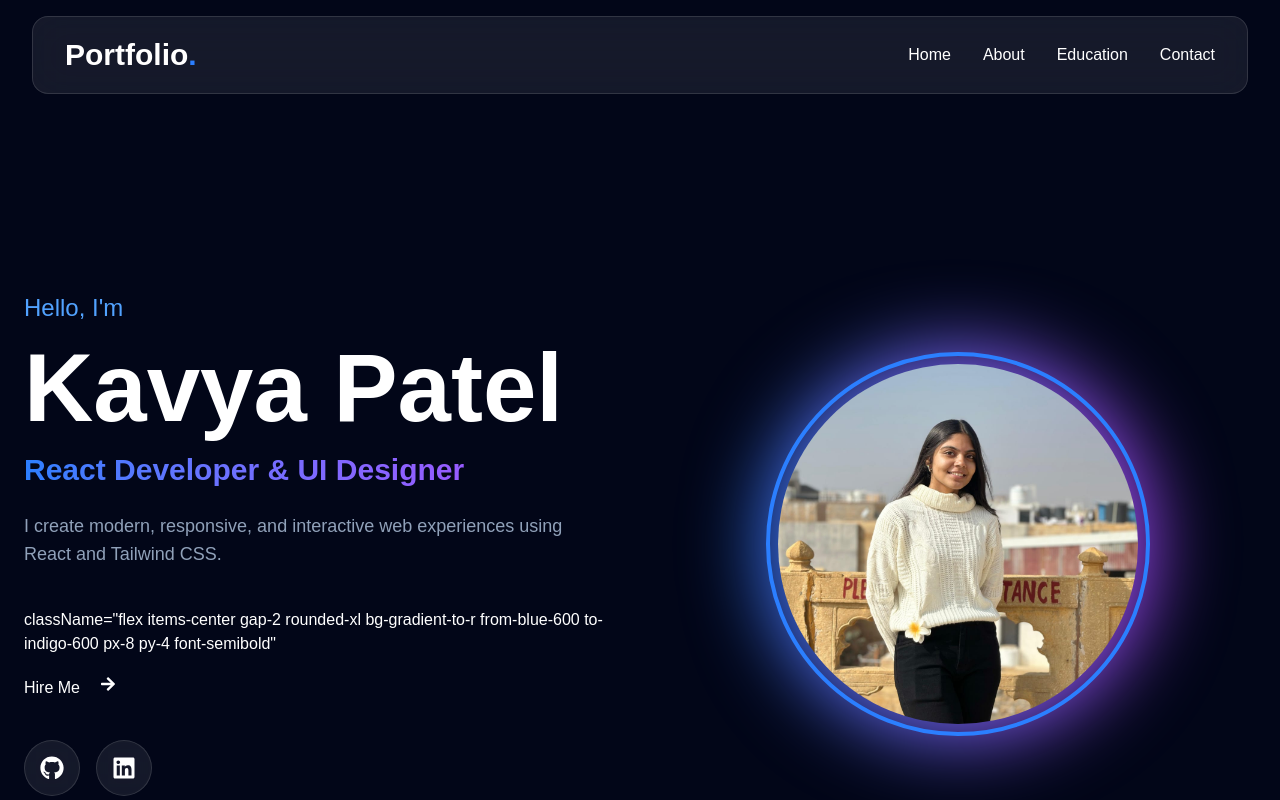
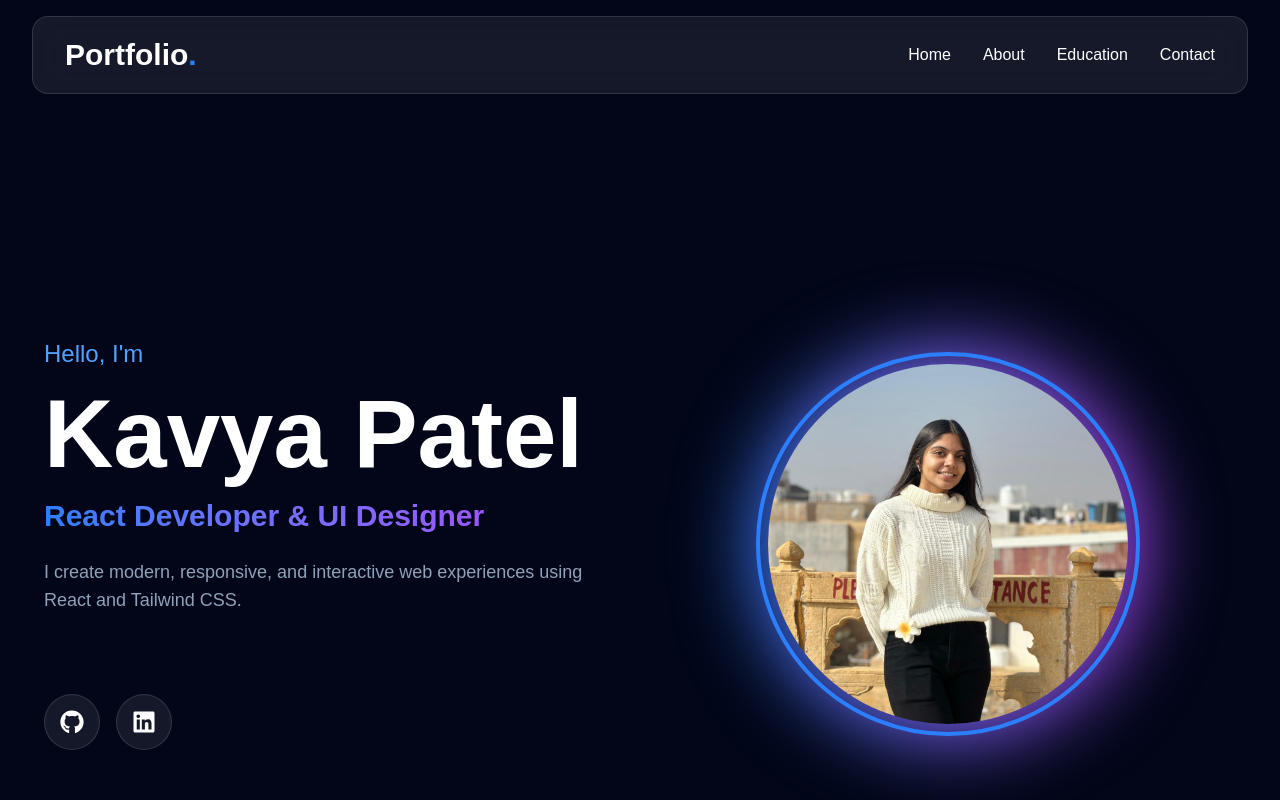
Before and after one commit to kavyapatel13/Portfolio, a React app: page / in a window 1280 px wide. Shown: the top 800 px of the page. Built offline with nearby package versions, Linux system fonts and the light colour scheme; the HTML template or start-up script is replaced by a standard one.

Commit message:
changes done

```diff
--- a/src/pages/Home.jsx
+++ b/src/pages/Home.jsx
@@ -37,9 +37,7 @@ function Home() {
 
           <div className="mt-10 flex flex-wrap gap-5">
             <Link to="/contact">
-              className="flex items-center gap-2 rounded-xl bg-gradient-to-r from-blue-600 to-indigo-600 px-8 py-4 font-semibold"
             </Link>
-              Hire Me <FaArrowRight />
 
           </div>
 
```
